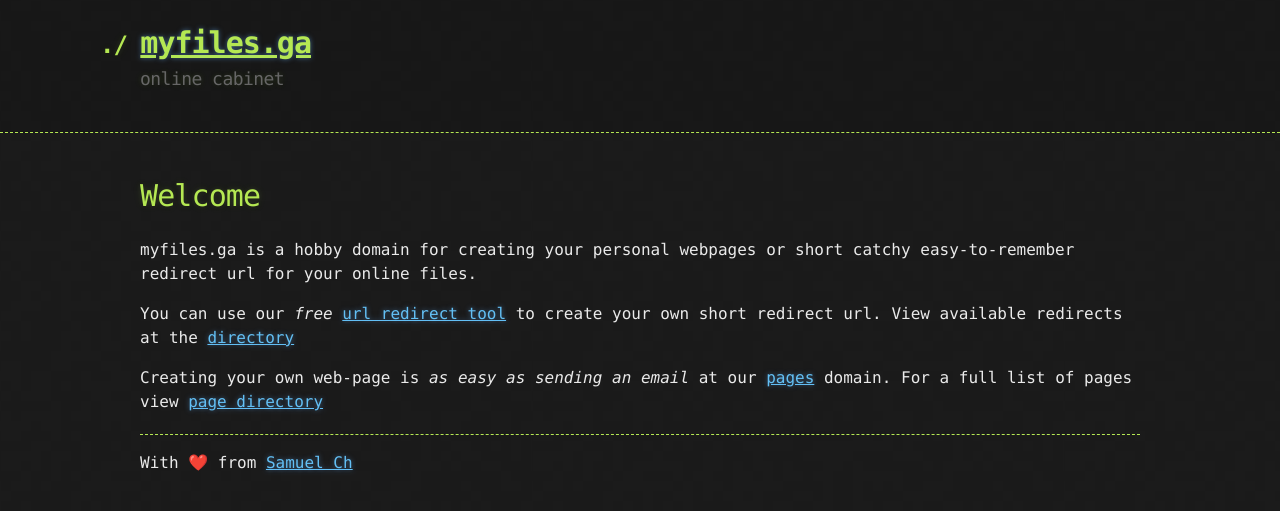
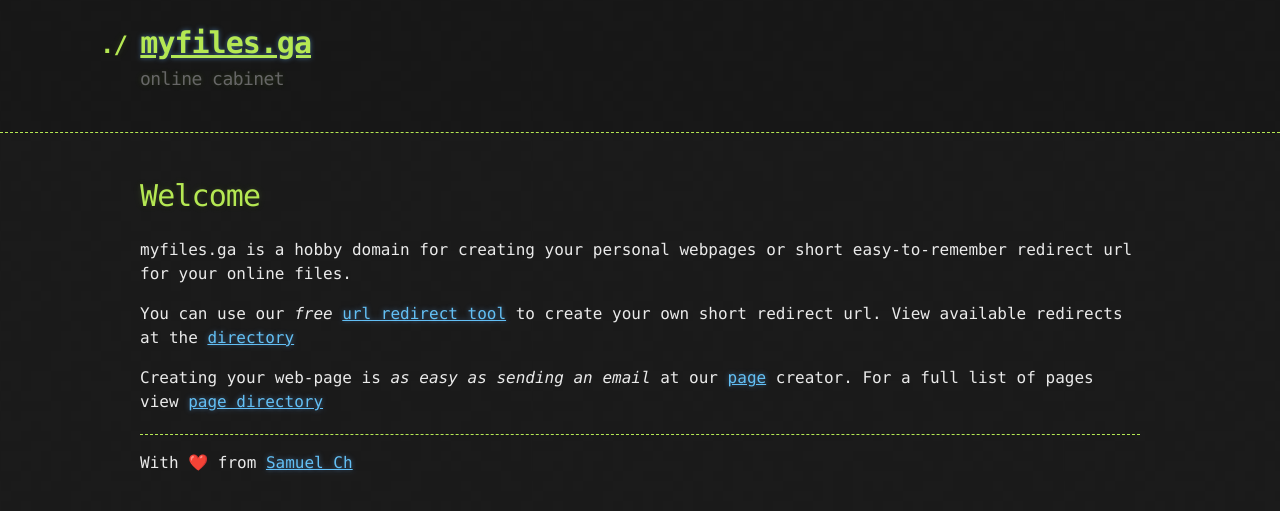
Before and after one commit to Dr-Anonymous/myfiles, a Jekyll site: the page built from index.md, in a window 1280 px wide. Shown: the top 511 px of the page. Built offline with Jekyll 4.4.1, drawn with Linux system fonts in a browser that asks for light colours; emoji names are drawn with the system emoji font; our own code applies the rules of GitHub Pages for plain Markdown files.

Commit message:
index changed

```diff
--- a/index.md
+++ b/index.md
@@ -4,8 +4,8 @@ layout: default
 
 # Welcome
 
-myfiles.ga is a hobby domain for creating your personal webpages or short catchy easy-to-remember redirect url for your online files.
+myfiles.ga is a hobby domain for creating your personal webpages or short easy-to-remember redirect url for your online files.
 
 You can use our *free* [url redirect tool](https://r.myfiles.ga) to create your own short redirect url. View available redirects at the [directory](https://r.myfiles.ga/all)
 
-Creating your own web-page is *as easy as sending an email* at our [pages](https://p.myfiles.ga) domain. For a full list of pages view [page directory](https://p.myfiles.ga/all)
+Creating your web-page is *as easy as sending an email* at our [page](https://p.myfiles.ga) creator. For a full list of pages view [page directory](https://p.myfiles.ga/all)
```
